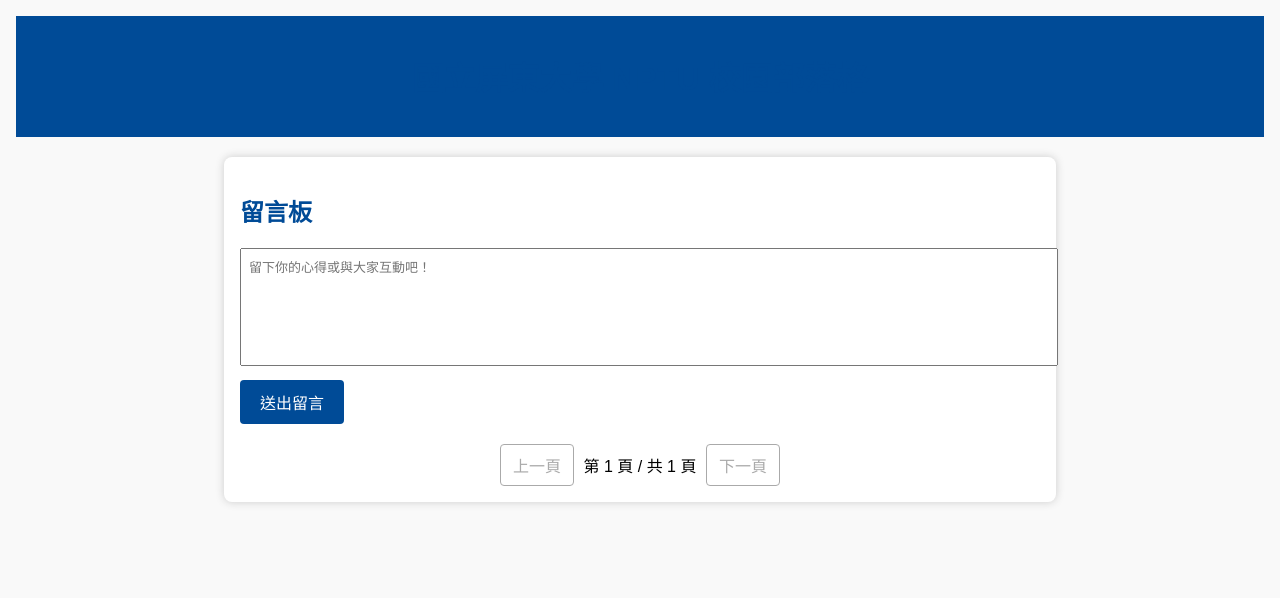
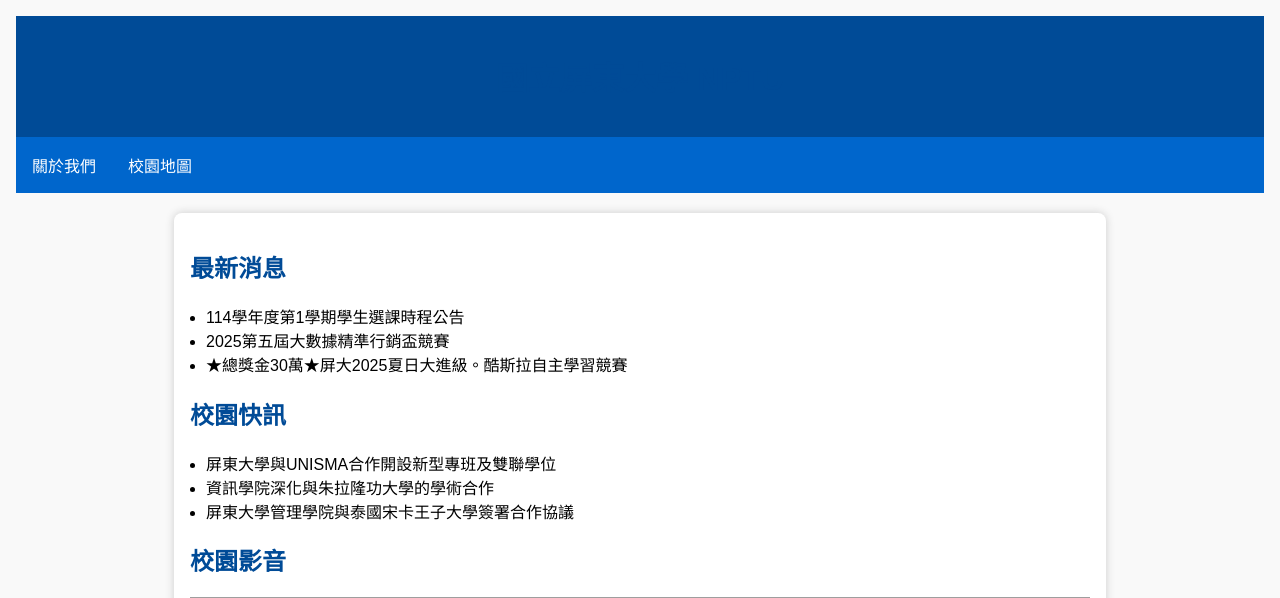
Before and after one commit to huoxue/School.Blog, a Flask app: page / in a window 1280 px wide. Shown: the top 598 px of the page. Before the commit the page ends 505 px from the top, so only its background shows below. Run offline with Flask 3, Linux system fonts and the light colour scheme; grey boxes are pictures that could not be loaded.

Commit message:
Update front.html

```diff
--- a/templates/front.html
+++ b/templates/front.html
@@ -2,12 +2,16 @@
 <html lang="zh-TW">
 <head>
     <meta charset="UTF-8" />
-    <title>國立屏東大學 NPTU - 校園部落格</title>
+    <title>國立屏東大學 NPTU</title>
     <style>
         body { font-family: "Noto Sans TC", sans-serif; margin: 0; padding: 1em; background-color: #f9f9f9; }
         header { background-color: #004B97; color: white; padding: 1em; text-align: center; }
-        .container { max-width: 800px; margin: 20px auto; background: white; padding: 1em; border-radius: 8px; box-shadow: 0 0 8px #ccc; }
+        nav ul { list-style: none; padding: 0; display: flex; background-color: #0066CC; margin: 0; }
+        nav ul li a { display: block; padding: 1em; color: white; text-decoration: none; }
+        nav ul li a:hover { background-color: #0055AA; }
+        .container { max-width: 900px; margin: 20px auto; background: white; padding: 1em; border-radius: 8px; box-shadow: 0 0 8px #ccc; }
         h1, h2 { color: #004B97; }
+        ul { padding-left: 1em; }
         textarea { width: 100%; height: 100px; padding: 8px; margin-bottom: 10px; resize: none; font-size: 1em; }
         button { background-color: #004B97; color: white; border: none; padding: 10px 20px; cursor: pointer; border-radius: 4px; font-size: 1em; }
         button:hover { background-color: #003366; }
@@ -35,10 +39,38 @@
 </head>
 <body>
 <header>
-        <h1>國立屏東大學 NPTU 校園部落格</h1>
+    <h1>國立屏東大學 NPTU</h1>
 </header>
+<nav>
+    <ul>
+        <li><a href="#">關於我們</a></li>
+        <li><a href="#">校園地圖</a></li>
+    </ul>
+</nav>
 
 <div class="container">
+    <h2>最新消息</h2>
+    <ul>
+        {% for news in news_list %}
+        <li>{{ news }}</li>
+        {% endfor %}
+    </ul>
+
+    <h2>校園快訊</h2>
+    <ul>
+        {% for cnews in campus_news_list %}
+        <li>{{ cnews }}</li>
+        {% endfor %}
+    </ul>
+
+    <h2>校園影音</h2>
+    <div style="position: relative; padding-bottom: 56.25%; height: 0; overflow: hidden;">
+      <iframe src="{{ youtube_embed_url }}"
+              frameborder="0"
+              allowfullscreen
+              style="position: absolute; top: 0; left: 0; width: 100%; height: 100%;"></iframe>
+    </div>
+
     <h2>留言板</h2>
     <div id="errorMsg" class="error" style="display:none;"></div>
     <textarea id="commentInput" placeholder="留下你的心得或與大家互動吧！"></textarea>
@@ -60,11 +92,16 @@
     </div>
 </div>
 
+<footer style="background-color: #004B97; color: white; padding: 1em; margin-top: 20px; text-align:center;">
+    {% for info in footer_info %}
+    <p>{{ info }}</p>
+    {% endfor %}
+</footer>
+
 <script>
 async function submitComment() {
     const input = document.getElementById('commentInput');
     const errorMsg = document.getElementById('errorMsg');
-            const commentList = document.getElementById('commentList');
     const text = input.value.trim();
 
     errorMsg.style.display = 'none';
@@ -79,27 +116,3 @@
             method: 'POST',
             headers: { 'Content-Type': 'application/json' },
             body: JSON.stringify({ text: text })
-                });
-                const data = await response.json();
-
-                if (data.success) {
-                    // 新留言寫入成功後重新載入目前頁面，確保分頁正確
-                    window.location.reload();
-                } else {
-                    errorMsg.textContent = data.error || '送出留言失敗';
-                    errorMsg.style.display = 'block';
-                }
-            } catch (err) {
-                errorMsg.textContent = '發生錯誤，請稍後再試。';
-                errorMsg.style.display = 'block';
-            }
-        }
-
-        function changePage(page) {
-            if(page < 1) return;
-            // 導向指定頁面
-            window.location.href = `/?page=${page}`;
-        }
-    </script>
-</body>
-</html>
```
Lines whose indentation alone changed are shown as unchanged.
